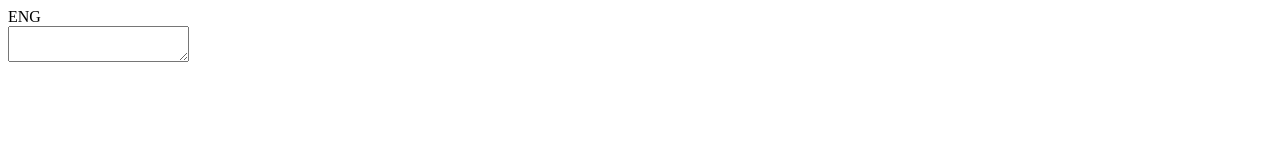
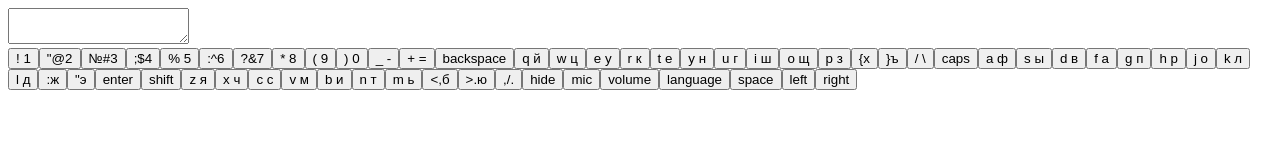
Before and after one commit to MaksimMazurenka/virtual-keyboard, a plain HTML site: page index.html in a window 1280 px wide. Drawn offline with Linux system fonts and the light colour scheme.

Commit message:
feat: add keyboard(8:07:54 PM, Sunday 30, April 2023)

```diff
--- a/index.html
+++ b/index.html
@@ -1,5 +1,6 @@
 <!DOCTYPE html>
 <head>
+  <meta charset="utf-8">
 </head>
 <body>
   <script src="script.js"></script>
--- a/script.js
+++ b/script.js
@@ -12,18 +12,31 @@ const keyLayoutEn = [
     "shift", 'я z', 'ч x', 'с c', 'м v', 'и b', 'т n', 'ь m', '<б,', '>ю.', '?./',
     "hide", "mic", "volume", "language", "space", "left", "right",
 ];
-
-const keyboard = document.createElement("div");
-keyboard.className = "keyboard";
-document.body.appendChild(keyboard);
-
-// Создаем языковой переключатель и добавляем его на страницу
-const languageToggle = document.createElement("div");
-languageToggle.className = "language-toggle";
-languageToggle.textContent = "ENG";
-document.body.appendChild(languageToggle);
-
-// Создаем текстовую область для ввода и добавляем ее на страницу
 const inputArea = document.createElement("textarea");
 inputArea.className = "input-area";
 document.body.appendChild(inputArea);
+const keyboard = document.createElement("div");
+function generateKeyboard() {
+    // Create the keyboard container
+    keyboard.classList.add("keyboard");
+    // Create the keys
+    keyLayoutRu.forEach(key => {
+        const keyElement = document.createElement("button");
+        keyElement.classList.add("key");
+        keyElement.textContent = key;
+        keyboard.appendChild(keyElement);
+        // Add event listeners for the mouse and keyboard
+        keyElement.addEventListener("mousedown", () => {
+          keyElement.classList.add("active");
+          typeKey(key);
+        });
+        keyElement.addEventListener("mouseup", () => {
+          keyElement.classList.remove("active");
+        });
+        keyElement.addEventListener("mouseleave", () => {
+          keyElement.classList.remove("active");
+        });
+      });
+    document.body.appendChild(keyboard);
+  }
+generateKeyboard();
```
